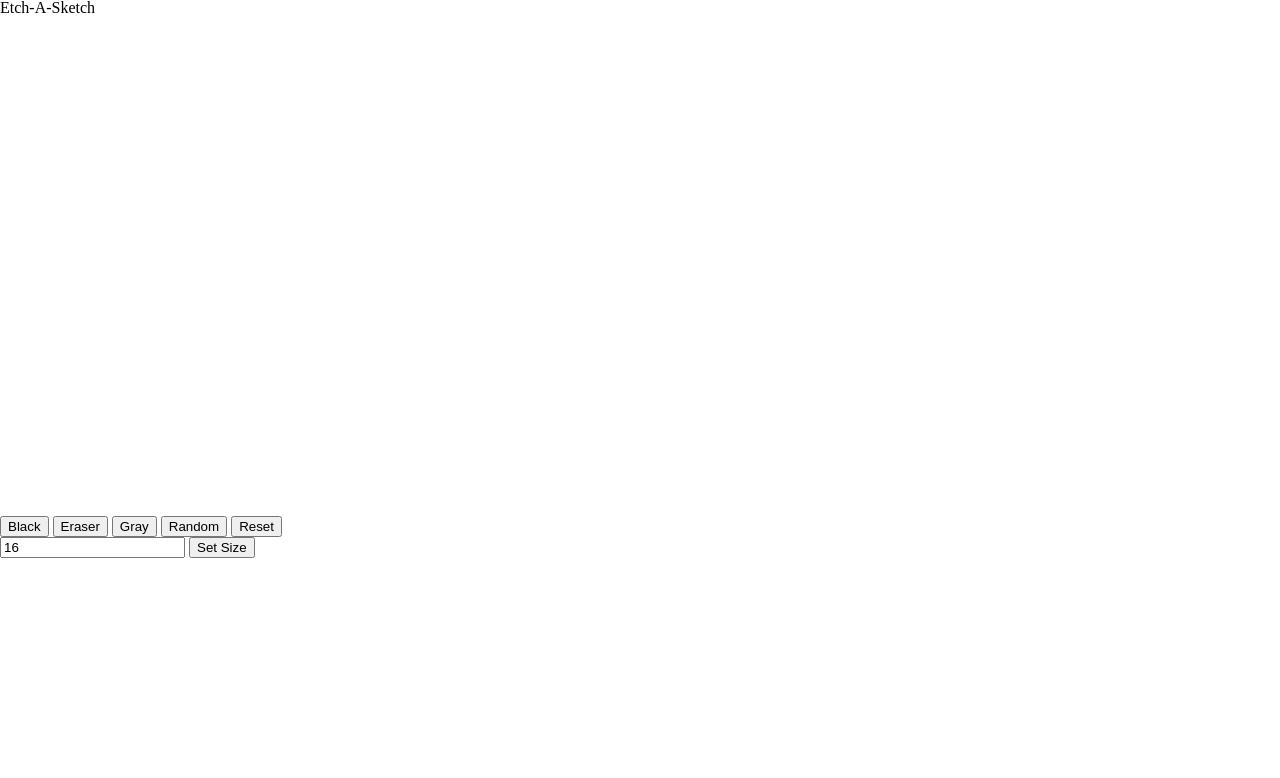
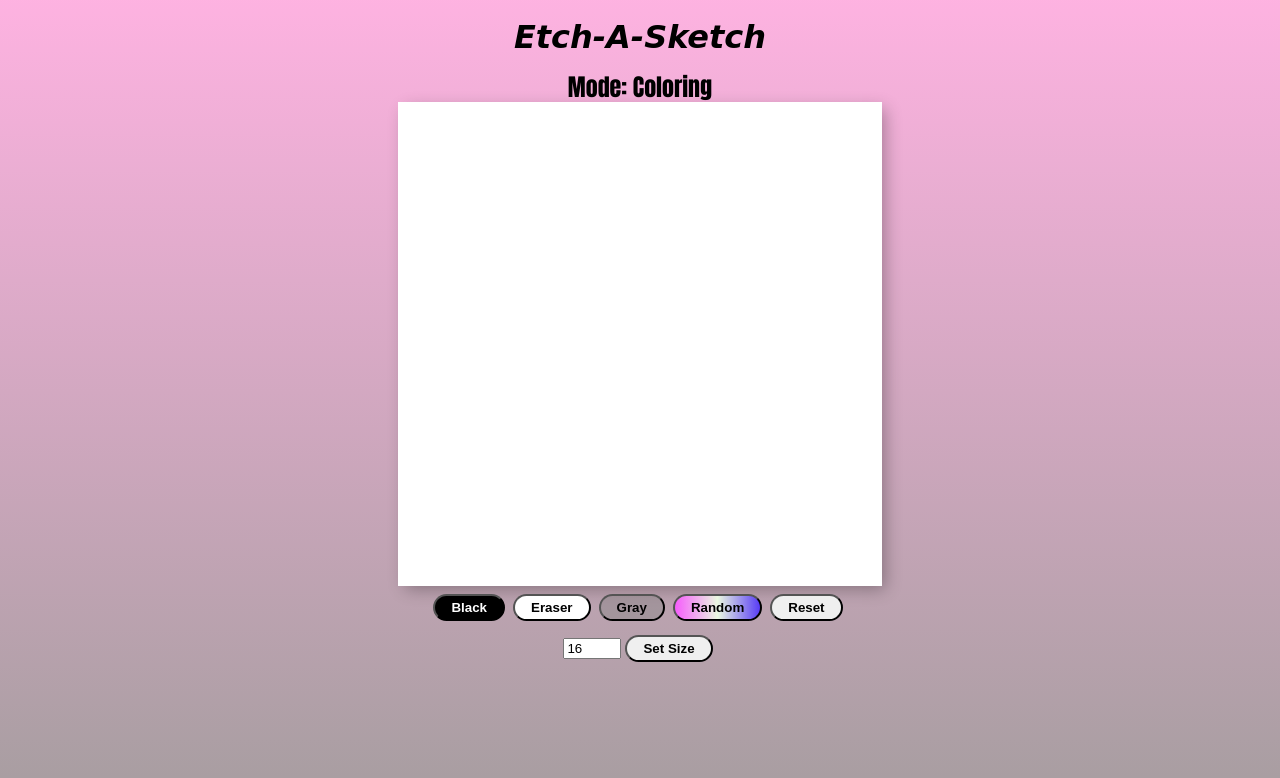
Before and after one commit to Felix316/Etch-A-Sketch, a plain HTML site: page index.html in a window 1280 px wide. Drawn offline with Linux system fonts and the light colour scheme.

Commit message:
EAS added css and on click event

```diff
--- a/index.html
+++ b/index.html
@@ -11,23 +11,35 @@
 <body>
     <div class="flex-container">
         <div class="title"><h1>Etch-A-Sketch</h1></div>
+        <div class="mode">Mode: Coloring</div>
         <div class="content">
             <div class="board"></div>
             <div class="buttons">
-                <button onclick="changeColor('Black')">Black</button>
-                <button onclick="changeColor('White')">Eraser</button>
-                <button onclick="changeColor('Gray')">Gray</button>
-                <button onclick="changeColor('random')">Random</button>
+                <button class = "blackButton"  onclick="changeColor('Black')">
+                    Black
+                </button>
+                <button class = "eraserButton"  onclick="changeColor('White')">
+                    Eraser
+                </button>
+                <button class = "grayButton"  onclick="changeColor('Gray')">
+                    Gray
+                </button>
+                <button class="randomButton"  onclick="changeColor('random')">
+                    Random
+                </button>
                 <button onclick="resetBoard()">Reset</button>
             </div>
             <div>
                 <input
-                type="text" p
-                laceholder="Size of Board"
+                type="text"
+                placeholder="Size of Board"
                 value="16"
                 onchange="changeSize(this.value)"
                 />
                 <button>Set Size</button>
+            </div>
+            <div class="error">
+                Input must be between 2 and 100
             </div>
         </div>
     </div>
--- a/main.js
+++ b/main.js
@@ -1,4 +1,5 @@
 let color = "black";
+let click = true;
 
 function populateBoard(size) {
     let board = document.querySelector(".board");
@@ -20,17 +21,20 @@ populateBoard(16);
 
 function changeSize(input) {
    if (input >= 2 && input <= 100) {
+    document.querySelector(".error").style.display = "none";
     populateBoard(input);
    } else {
-     console.log("Invalid number of squares");
+    document.querySelector(".error").style.display = "flex";
    }
 }
 
 function colorSquare() {
-    if (color === "random") {
-        this.style.backgroundColor = `hsl(${Math.random() * 360}, 100%, 50%)`;
-    } else {
-        this.style.backgroundColor = color;
+    if (click) {
+        if (color === "random") {
+            this.style.backgroundColor = `hsl(${Math.random() * 360}, 100%, 50%)`;
+        }   else {
+            this.style.backgroundColor = color;
+        }
     }
 }
 
@@ -43,3 +47,14 @@ function resetBoard() {
     let squares = board.querySelectorAll("div");
     squares.forEach((div) => div.style.backgroundColor = "white");
 }
+
+document.querySelector("body").addEventListener("click", (e) => {
+  if (e.target.tagName != "BUTTON") {
+    click = !click;
+    if (click) {
+        document.querySelector(".mode").textContent = "Mode: Coloring";
+    } else {
+        document.querySelector(".mode").textContent = "Mode: Not Coloring";
+    }
+  }
+});
--- a/reset.css
+++ b/reset.css
@@ -4,7 +4,7 @@
 */
 
 html, body, div, span, applet, object, iframe,
-h1, h2, h3, h4, h5, h6, p, blockquote, pre,
+h2, h3, h4, h5, h6, p, blockquote, pre,
 a, abbr, acronym, address, big, cite, code,
 del, dfn, em, img, ins, kbd, q, s, samp,
 small, strike, strong, sub, sup, tt, var,
--- a/style.css
+++ b/style.css
@@ -1,5 +1,112 @@
+.flex-container {
+    height:850px;
+    display: flex;
+    flex-direction: column;
+    align-items: center;
+    background: linear-gradient(rgba(250, 1, 155, 0.3), rgb(161, 156, 156));
+}
+
 .board {
-    width: 500px;
-    height: 500px;
+    width: 80%;
+    height: 80%;
     display: grid;
+    background-color: white;
+    box-shadow: inset 0 -3em 3em rgba(0, 0, 0, 0.1), 0 0 0 2px rgb(255, 255, 255),
+      0.3em 0.3em 1em rgba(0, 0, 0, 0.3);
+    border-width: 10px;
+    border-color: black;
 }
+
+.board:hover {
+    cursor: pointer;
+}
+.content {
+    display: flex;
+    flex-direction: column;
+    align-items: center;
+    min-width: 300px;
+    min-height: 300px;
+    width: 60vw;
+    height: 60vw;
+    max-width: 600px;
+    max-height: 600px;
+}
+
+.title {
+    display: flex;
+    justify-content: center;
+}
+
+.buttons {
+    margin-top: 10px;
+    margin-bottom: 10px;
+}
+
+button {
+    padding: 0.3em 1.2em;
+    margin: 0 0.3em 0.3em 0;
+    border-radius: 2em;
+    text-decoration: none;
+    font-weight: 600;
+    text-align: center;
+    transition: all 0.2s;
+}
+
+button:hover {
+    cursor: pointer;
+}
+
+.blackButton {
+    background-color: black;
+    color: white;
+}
+
+.blackButton:hover {
+    background-color: white;
+    color: black;
+}
+
+.grayButton {
+    background-color: rgba(128, 128, 128, 0.411);
+    color: black;
+}
+
+.grayButton:hover {
+    background-color: rgb(95, 95, 95);
+    color: white;
+}
+
+.randomButton {
+    background: linear-gradient(0.25turn, #f65cfc, #ebf8e1, #583cf6);
+}
+
+.randomButton:hover {
+    background: linear-gradient(0.25turn, #20ff02, #ebf8e1, #aecc03);
+}
+
+.eraserButton {
+    background-color: rgb(255, 255, 255);
+    color: rgb(0, 0, 0);
+}
+.eraserButton:hover {
+    background-color: white;
+    color: rgb(59, 54, 54);
+}
+
+input {
+    width: 50px;
+}
+.mode {
+    margin-bottom: 5px;
+    font-size: x-large;
+    font-family: Impact, Haettenschweiler, 'Arial Narrow Bold', sans-serif;
+}
+
+.error {
+    display: none;
+}
+
+h1 {
+    font-family: cursive;
+    font-style: oblique;
+}
```
